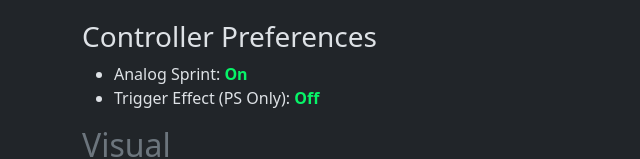
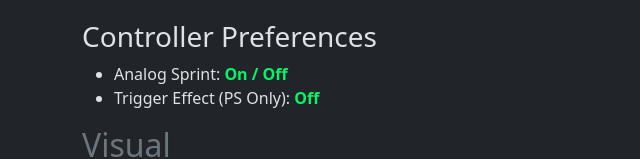
Before and after one commit to garrytrinder/fuma-clubs, a Next.js app: page /controller-settings in a window 1280 px wide. Shown: the part 1108-1267 px from the top of the page, without its empty margins (0-640 px from the left). Built offline with nearby package versions, Linux system fonts and the light colour scheme.

Commit message:
Update Analog Sprint setting to display "On / Off"

```diff
--- a/app/controller-settings/page.tsx
+++ b/app/controller-settings/page.tsx
@@ -45,7 +45,7 @@ export default function ControllerSettingsPage() {
     </ul>
     <h3>Controller Preferences</h3>
     <ul>
-      <li>Analog Sprint: <b className="text-primary">On</b></li>
+      <li>Analog Sprint: <b className="text-primary">On / Off</b></li>
       <li>Trigger Effect (PS Only): <b className="text-primary">Off</b></li>
     </ul>
     <h2 className="text-secondary">Visual</h2>
```
